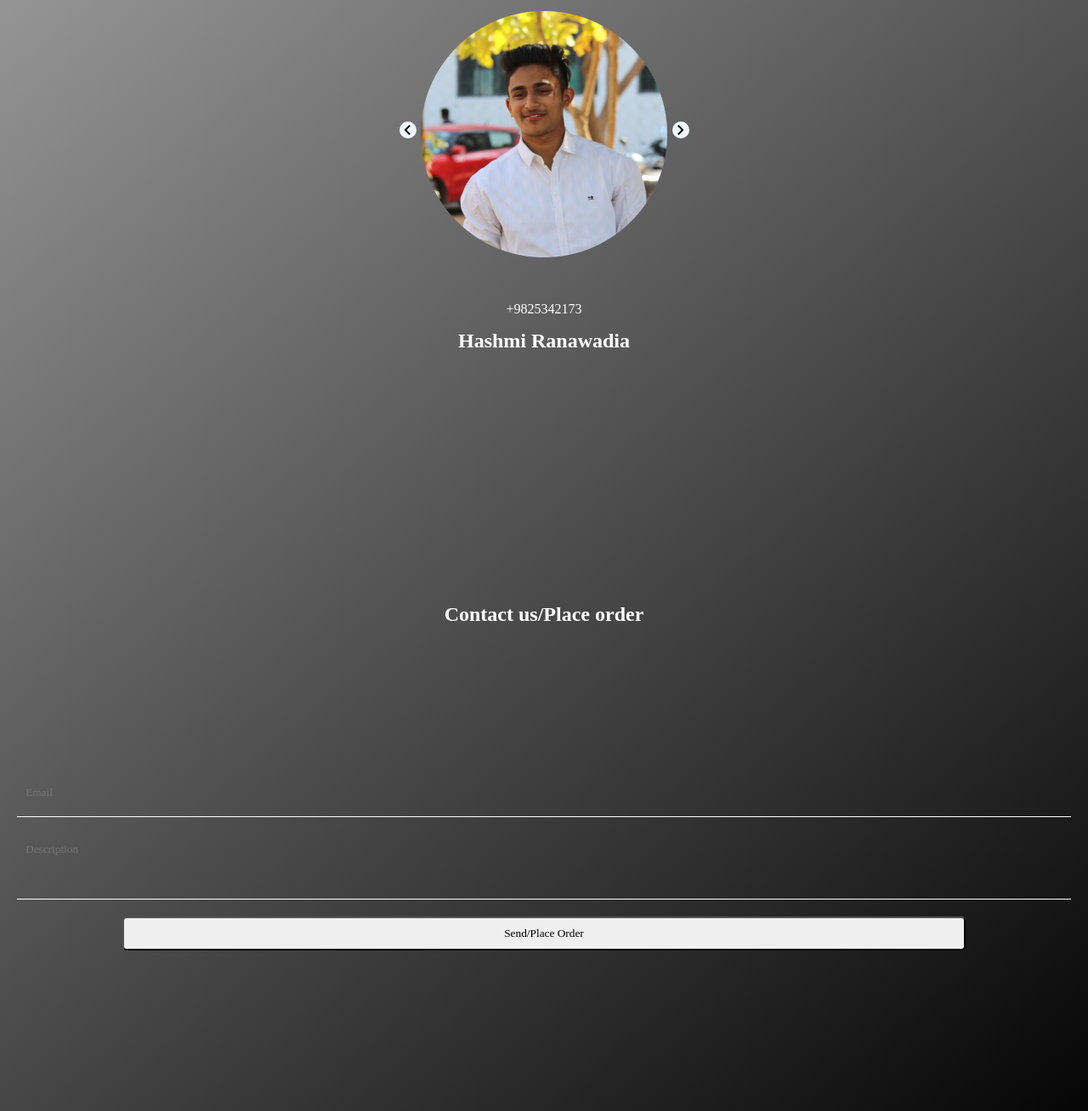
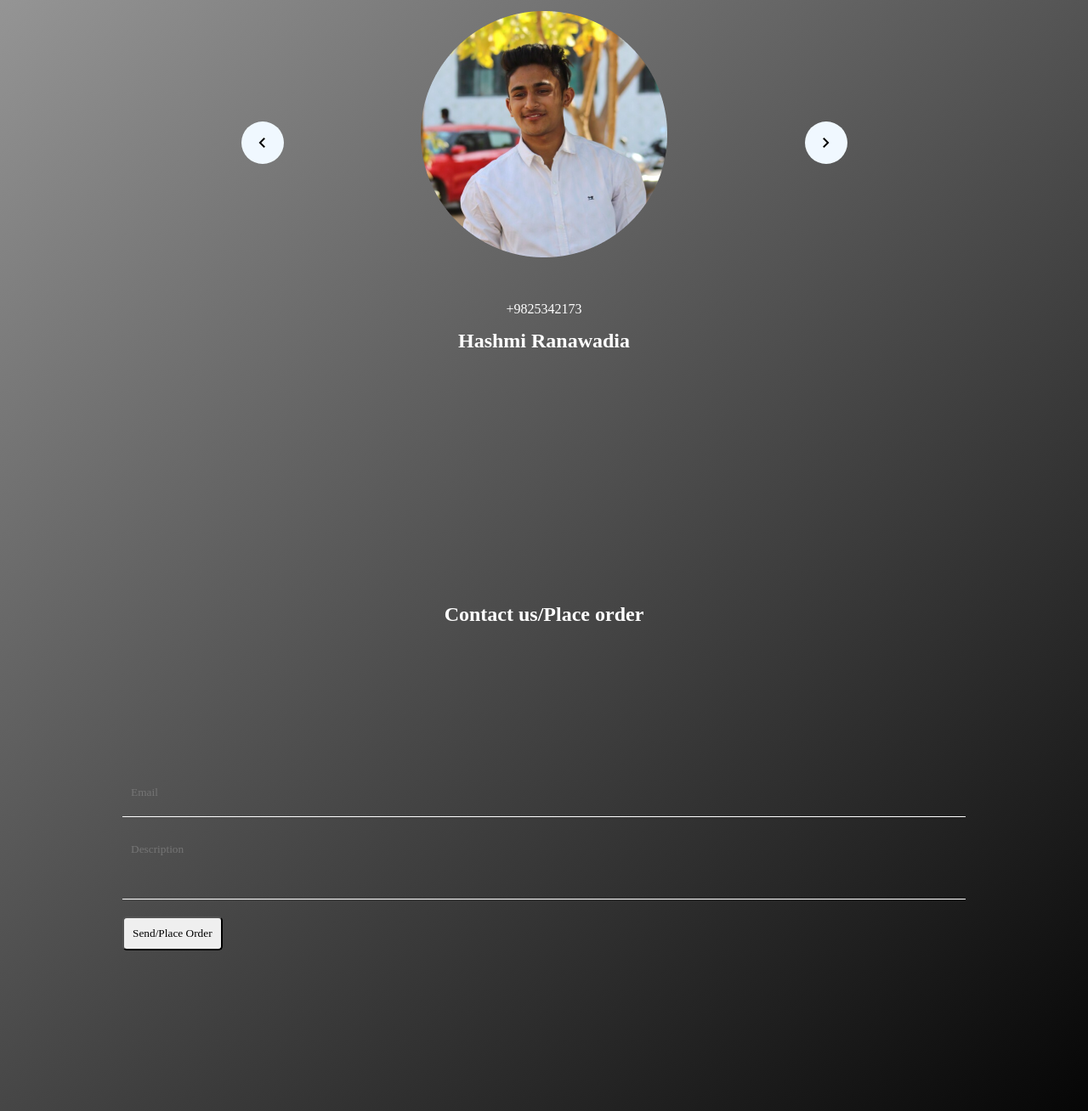
Before and after one commit to rahul429-wq/write, a plain HTML site: page index.html in a window 1280 px wide. Shown: the part 1912-3220 px from the top of the page at 85% size. Drawn offline with Linux system fonts and the light colour scheme; a web font is replaced by a local one.

Commit message:
Tablet ready Design

```diff
--- a/css/_media.scss
+++ b/css/_media.scss
@@ -59,4 +59,34 @@
       }
     }
   }
+
+  .sec3 {
+    .left {
+      left: -65% !important;
+      padding: 25px !important;
+    }
+    .right {
+      right: -65% !important;
+      padding: 25px !important;
+    }
+  }
+  .sec4 {
+    &_form {
+      &_wrapper1 {
+        width: 80% !important;
+      }
+      &_wrapper2 {
+        width: 80% !important;
+      }
+      &_wrapper3 {
+        width: 80%;
+        display: flex;
+        justify-content: flex-start;
+      }
+      .btn {
+        // width: 10% !important;
+        // margin: left;
+      }
+    }
+  }
 }
--- a/css/style.scss
+++ b/css/style.scss
@@ -257,6 +257,12 @@ section {
       width: 100%;
       margin-bottom: 20px;
     }
+    &_wrapper2 {
+      // background-color: aliceblue;
+      border-bottom: 1px solid $white;
+      width: 100%;
+      margin-bottom: 20px;
+    }
 
     .txt1,
     .txt2 {
@@ -277,7 +283,7 @@ section {
     .btn {
       border-radius: 5px;
 
-      width: 80%;
+      // width: 80%;
       padding: 10px;
     }
   }
--- a/index.html
+++ b/index.html
@@ -80,7 +80,9 @@
         <div class="sec4_form_wrapper2">
           <input type="text" class="txt2" placeholder="Description" />
         </div>
+        <div class="sec4_form_wrapper3">
         <input type="button" class="btn" value="Send/Place Order" />
+      </div>
       </div>
     </section>
     <script src="js/app.js"></script>
```
Also changed, not shown: css/style.css, 1 other file.
